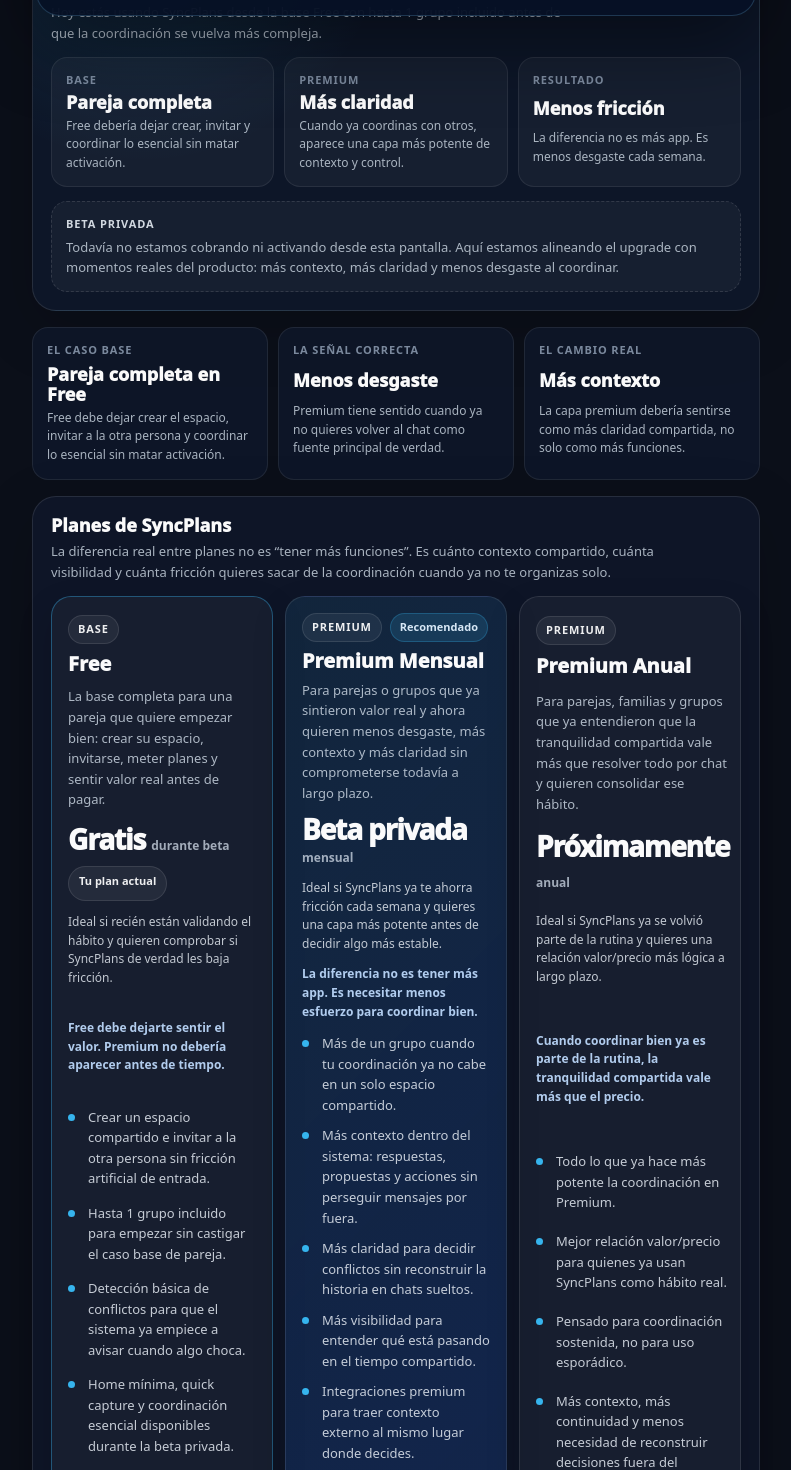
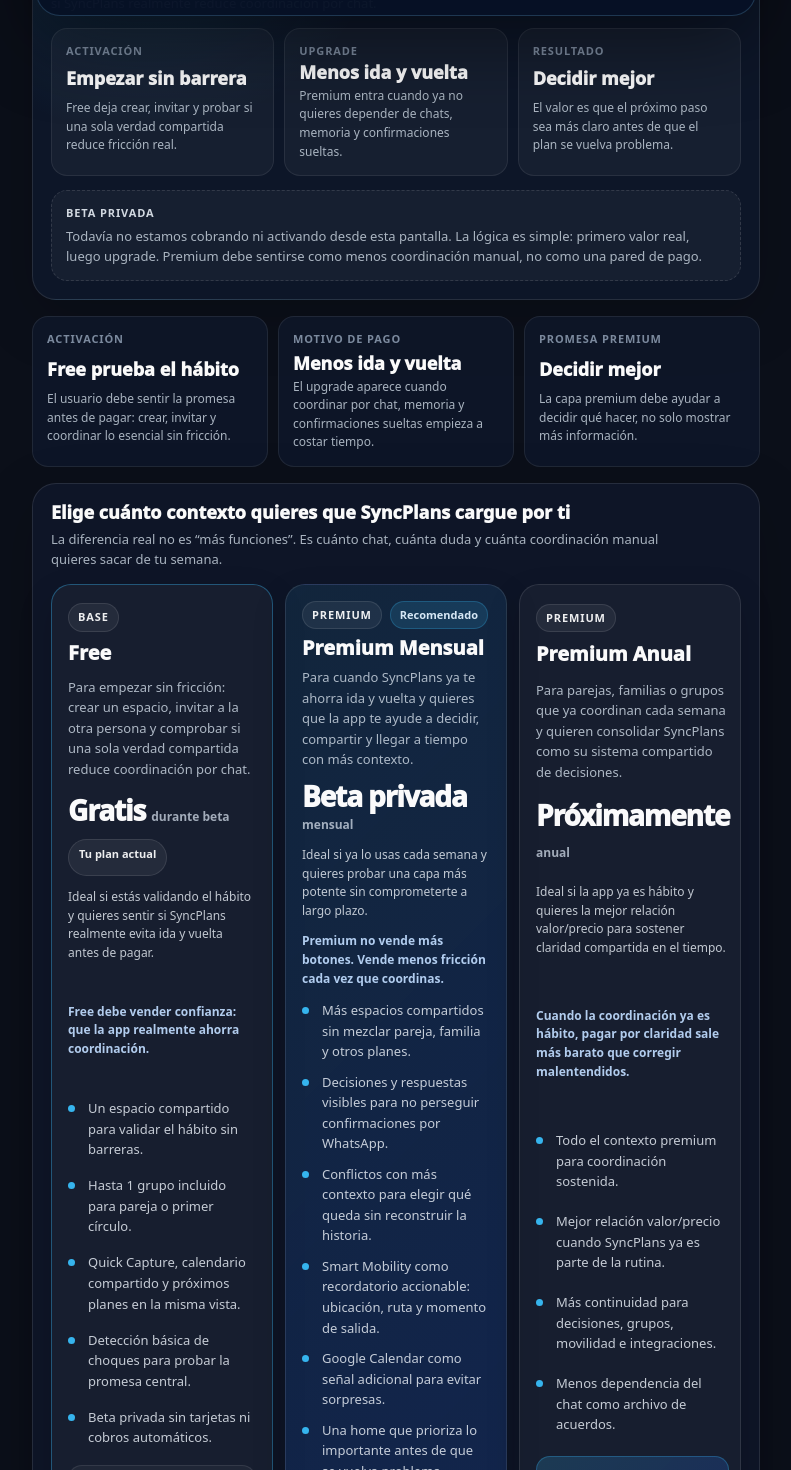
Before and after one commit to Fgainzall/syncplans-app, a Next.js app: page /planes in a window 1280 px wide. Shown: the part 760-2230 px from the top of the page, without its empty margins (244-1035 px from the left). Built offline with nearby package versions, Linux system fonts and the light colour scheme; no server answers.

Commit message:
Improve pricing outcomes messaging

```diff
--- a/src/app/planes/page.tsx
+++ b/src/app/planes/page.tsx
@@ -42,18 +42,18 @@ function buildPlanCards(): PlanCardConfig[] {
       price: "Gratis",
       priceSuffix: "durante beta",
       description:
-        "La base completa para una pareja que quiere empezar bien: crear su espacio, invitarse, meter planes y sentir valor real antes de pagar.",
+        "Para empezar sin fricción: crear un espacio, invitar a la otra persona y comprobar si una sola verdad compartida reduce coordinación por chat.",
       idealFor:
-        "Ideal si recién están validando el hábito y quieren comprobar si SyncPlans de verdad les baja fricción.",
+        "Ideal si estás validando el hábito y quieres sentir si SyncPlans realmente evita ida y vuelta antes de pagar.",
       features: [
-        "Crear un espacio compartido e invitar a la otra persona sin fricción artificial de entrada.",
-        `Hasta ${FREE_GROUP_LIMIT} grupo incluido para empezar sin castigar el caso base de pareja.`,
-        "Detección básica de conflictos para que el sistema ya empiece a avisar cuando algo choca.",
-        "Home mínima, quick capture y coordinación esencial disponibles durante la beta privada.",
-        "Sin tarjetas ni cobros automáticos en esta etapa.",
+        "Un espacio compartido para validar el hábito sin barreras.",
+        `Hasta ${FREE_GROUP_LIMIT} grupo incluido para pareja o primer círculo.`,
+        "Quick Capture, calendario compartido y próximos planes en la misma vista.",
+        "Detección básica de choques para probar la promesa central.",
+        "Beta privada sin tarjetas ni cobros automáticos.",
       ],
       emotionalHook:
-        "Free debe dejarte sentir el valor. Premium no debería aparecer antes de tiempo.",
+        "Free debe vender confianza: que la app realmente ahorra coordinación.",
     },
     {
       id: "premium_monthly",
@@ -64,19 +64,19 @@ function buildPlanCards(): PlanCardConfig[] {
       badge: "Recomendado",
       highlight: true,
       description:
-        "Para parejas o grupos que ya sintieron valor real y ahora quieren menos desgaste, más contexto y más claridad sin comprometerse todavía a largo plazo.",
+        "Para cuando SyncPlans ya te ahorra ida y vuelta y quieres que la app te ayude a decidir, compartir y llegar a tiempo con más contexto.",
       idealFor:
-        "Ideal si SyncPlans ya te ahorra fricción cada semana y quieres una capa más potente antes de decidir algo más estable.",
+        "Ideal si ya lo usas cada semana y quieres probar una capa más potente sin comprometerte a largo plazo.",
       features: [
-        "Más de un grupo cuando tu coordinación ya no cabe en un solo espacio compartido.",
-        "Más contexto dentro del sistema: respuestas, propuestas y acciones sin perseguir mensajes por fuera.",
-        "Más claridad para decidir conflictos sin reconstruir la historia en chats sueltos.",
-        "Más visibilidad para entender qué está pasando en el tiempo compartido.",
-        "Integraciones premium para traer contexto externo al mismo lugar donde decides.",
-        "Flexibilidad para validar cuánto valor real te aporta semana a semana.",
+        "Más espacios compartidos sin mezclar pareja, familia y otros planes.",
+        "Decisiones y respuestas visibles para no perseguir confirmaciones por WhatsApp.",
+        "Conflictos con más contexto para elegir qué queda sin reconstruir la historia.",
+        "Smart Mobility como recordatorio accionable: ubicación, ruta y momento de salida.",
+        "Google Calendar como señal adicional para evitar sorpresas.",
+        "Una home que prioriza lo importante antes de que se vuelva problema.",
       ],
       emotionalHook:
-        "La diferencia no es tener más app. Es necesitar menos esfuerzo para coordinar bien.",
+        "Premium no vende más botones. Vende menos fricción cada vez que coordinas.",
     },
     {
       id: "premium_yearly",
@@ -85,17 +85,17 @@ function buildPlanCards(): PlanCardConfig[] {
       price: "Próximamente",
       priceSuffix: "anual",
       description:
-        "Para parejas, familias y grupos que ya entendieron que la tranquilidad compartida vale más que resolver todo por chat y quieren consolidar ese hábito.",
+        "Para parejas, familias o grupos que ya coordinan cada semana y quieren consolidar SyncPlans como su sistema compartido de decisiones.",
       idealFor:
-        "Ideal si SyncPlans ya se volvió parte de la rutina y quieres una relación valor/precio más lógica a largo plazo.",
+        "Ideal si la app ya es hábito y quieres la mejor relación valor/precio para sostener claridad compartida en el tiempo.",
       features: [
-        "Todo lo que ya hace más potente la coordinación en Premium.",
-        "Mejor relación valor/precio para quienes ya usan SyncPlans como hábito real.",
-        "Pensado para coordinación sostenida, no para uso esporádico.",
-        "Más contexto, más continuidad y menos necesidad de reconstruir decisiones fuera del sistema.",
+        "Todo el contexto premium para coordinación sostenida.",
+        "Mejor relación valor/precio cuando SyncPlans ya es parte de la rutina.",
+        "Más continuidad para decisiones, grupos, movilidad e integraciones.",
+        "Menos dependencia del chat como archivo de acuerdos.",
       ],
       emotionalHook:
-        "Cuando coordinar bien ya es parte de la rutina, la tranquilidad compartida vale más que el precio.",
+        "Cuando la coordinación ya es hábito, pagar por claridad sale más barato que corregir malentendidos.",
     },
   ];
 }
@@ -108,7 +108,7 @@ function getDecisionHeadline(state: PlanAccessState): string {
   if (state.hasPremiumAccess) {
     return "Tu coordinación ya funciona con más claridad, menos fricción y mejor contexto.";
   }
-  return "Free sirve para empezar bien. Premium aparece cuando coordinar con otros deja de ser prueba y ya te pide más claridad, menos fricción y mejor contexto.";
+  return "Empieza gratis. Paga solo cuando SyncPlans ya te esté ahorrando coordinación real.";
 }
 
 function getDecisionCopy(state: PlanAccessState): string {
@@ -121,7 +121,7 @@ function getDecisionCopy(state: PlanAccessState): string {
   if (state.hasPremiumAccess) {
     return "Cuando Premium está activo, el valor no se nota en una lista. Se nota en menos desgaste, menos mensajes sueltos y mejores decisiones compartidas.";
   }
-  return "El problema no es guardar eventos. El problema es alinear personas, contexto y decisiones sin perseguir chats ni versiones distintas de la realidad.";
+  return "No estás pagando por guardar eventos. Estás pagando por reducir ida y vuelta, detectar choques antes de discutirlos y mantener una sola verdad compartida.";
 }
 
 function getWhyPayBullets(state: PlanAccessState): string[] {
@@ -150,9 +150,9 @@ function getWhyPayBullets(state: PlanAccessState): string[] {
   }
 
   return [
-    "Free debe dejar vivir bien a una pareja en el caso base antes de pedir pago.",
-    "Premium tiene sentido cuando ya no quieres coordinar desde chats, memoria y buena suerte.",
-    "La diferencia real es más contexto dentro del sistema y menos desgaste fuera de él.",
+    "Free valida el hábito sin fricción ni presión de pago.",
+    "Premium tiene sentido cuando la coordinación ya se repite cada semana.",
+    "La diferencia real es menos chat, menos dudas y mejores decisiones compartidas.",
   ];
 }
 
@@ -199,19 +199,19 @@ function getOutcomeCards(state: PlanAccessState) {
 
   return [
     {
-      label: "Base",
-      value: "Pareja completa",
-      copy: "Free debería dejar crear, invitar y coordinar lo esencial sin matar activación.",
+      label: "Activación",
+      value: "Empezar sin barrera",
+      copy: "Free deja crear, invitar y probar si una sola verdad compartida reduce fricción real.",
     },
     {
-      label: "Premium",
-      value: "Más claridad",
-      copy: "Cuando ya coordinas con otros, aparece una capa más potente de contexto y control.",
+      label: "Upgrade",
+      value: "Menos ida y vuelta",
+      copy: "Premium entra cuando ya no quieres depender de chats, memoria y confirmaciones sueltas.",
     },
     {
       label: "Resultado",
-      value: "Menos fricción",
-      copy: "La diferencia no es más app. Es menos desgaste cada semana.",
+      value: "Decidir mejor",
+      copy: "El valor es que el próximo paso sea más claro antes de que el plan se vuelva problema.",
     },
   ];
 }
@@ -233,7 +233,7 @@ function getCurrentPlanNote(state: PlanAccessState): string {
     return "Tu acceso actual corresponde a Premium Mensual.";
   }
 
-  return `Hoy estás usando SyncPlans desde la base Free con hasta ${FREE_GROUP_LIMIT} grupo incluido antes de que la coordinación se vuelva más compleja.`;
+  return `Hoy estás en Free: suficiente para probar un grupo, invitar a la otra persona y validar si SyncPlans realmente reduce coordinación por chat.`;
 }
 
 function getPlanButtonLabel(card: PlanCardConfig, isCurrent: boolean, founderEquivalent: boolean) {
@@ -256,12 +256,12 @@ function getPlanHint(
     return "Founder ya vive en una capa preferencial. Aquí no necesitas hacer upgrade, sino entender el valor que ya conservas.";
   }
   if (card.id === "free") {
-    return "Free te deja empezar bien. Subir solo tiene sentido cuando la coordinación ya te pide más claridad y menos desgaste.";
+    return "Free te deja empezar bien. Subir solo tiene sentido cuando ya sientes que SyncPlans te ahorra coordinación real.";
   }
   if (state.accessSource === "trial") {
     return "Todavía estás probando Premium. Este click sirve para leer intención real dentro de la beta, no para cobrarte ahora.";
   }
-  return "Durante la beta privada no se cobra ni se activa desde aquí. Este paso nos sirve para medir intención real de upgrade.";
+  return "Durante la beta privada no se cobra ni se activa desde aquí. Este paso registra intención real de upgrade.";
 }
 
 function useIsCompactWidth(maxWidth = 760) {
@@ -401,7 +401,7 @@ export default function PlanesPage() {
         subtitle={
           isCompact
             ? "Tu acceso actual arriba. La diferencia real abajo."
-            : "Premium debería aparecer cuando SyncPlans ya te evita desgaste real: más claridad compartida, menos fricción y mejor contexto para coordinar con otros."
+            : "Premium aparece cuando SyncPlans ya te ahorra coordinación real: menos ida y vuelta, más claridad y mejores decisiones compartidas."
         }
       />
 
@@ -409,7 +409,7 @@ export default function PlanesPage() {
         <section style={styles.hero}>
           <div style={styles.heroTop}>
             <div style={styles.heroCopy}>
-              <div style={styles.eyebrow}>Monetización alineada al valor</div>
+              <div style={styles.eyebrow}>Planes alineados al valor</div>
               <h1 style={styles.h1}>
                 {loading ? "Cargando tu acceso..." : getDecisionHeadline(planState)}
               </h1>
@@ -506,34 +506,34 @@ export default function PlanesPage() {
             <p style={styles.betaNoteTitle}>Beta privada</p>
             <p style={styles.betaNoteBody}>
               Todavía no estamos cobrando ni activando desde esta pantalla.
-              Aquí estamos alineando el upgrade con momentos reales del producto:
-              más contexto, más claridad y menos desgaste al coordinar.
+              La lógica es simple: primero valor real, luego upgrade.
+              Premium debe sentirse como menos coordinación manual, no como una pared de pago.
             </p>
           </div>
         </section>
 
         <section style={styles.proofStrip}>
           <article style={styles.proofCard}>
-            <span style={styles.proofLabel}>El caso base</span>
-            <strong style={styles.proofValue}>Pareja completa en Free</strong>
+            <span style={styles.proofLabel}>Activación</span>
+            <strong style={styles.proofValue}>Free prueba el hábito</strong>
             <p style={styles.proofCopy}>
-              Free debe dejar crear el espacio, invitar a la otra persona y coordinar lo esencial sin matar activación.
+              El usuario debe sentir la promesa antes de pagar: crear, invitar y coordinar lo esencial sin fricción.
             </p>
           </article>
 
           <article style={styles.proofCard}>
-            <span style={styles.proofLabel}>La señal correcta</span>
-            <strong style={styles.proofValue}>Menos desgaste</strong>
+            <span style={styles.proofLabel}>Motivo de pago</span>
+            <strong style={styles.proofValue}>Menos ida y vuelta</strong>
             <p style={styles.proofCopy}>
-              Premium tiene sentido cuando ya no quieres volver al chat como fuente principal de verdad.
+              El upgrade aparece cuando coordinar por chat, memoria y confirmaciones sueltas empieza a costar tiempo.
             </p>
           </article>
 
           <article style={styles.proofCard}>
-            <span style={styles.proofLabel}>El cambio real</span>
-            <strong style={styles.proofValue}>Más contexto</strong>
+            <span style={styles.proofLabel}>Promesa premium</span>
+            <strong style={styles.proofValue}>Decidir mejor</strong>
             <p style={styles.proofCopy}>
-              La capa premium debería sentirse como más claridad compartida, no solo como más funciones.
+              La capa premium debe ayudar a decidir qué hacer, no solo mostrar más información.
             </p>
           </article>
         </section>
@@ -541,10 +541,9 @@ export default function PlanesPage() {
         <section style={styles.plansSection}>
           <header style={styles.plansHeader}>
             <div>
-              <h3 style={styles.plansTitle}>Planes de SyncPlans</h3>
+              <h3 style={styles.plansTitle}>Elige cuánto contexto quieres que SyncPlans cargue por ti</h3>
               <p style={styles.plansSub}>
-                La diferencia real entre planes no es “tener más funciones”.
-                Es cuánto contexto compartido, cuánta visibilidad y cuánta fricción quieres sacar de la coordinación cuando ya no te organizas solo.
+                La diferencia real no es “más funciones”. Es cuánto chat, cuánta duda y cuánta coordinación manual quieres sacar de tu semana.
               </p>
             </div>
           </header>
@@ -562,8 +561,8 @@ export default function PlanesPage() {
                 </strong>
                 <p style={styles.interestBody}>
                   Todavía no estamos cobrando ni activando desde esta pantalla.
-                  Este click sí nos sirve para medir intención real justo después
-                  de que el producto ya empezó a demostrar valor.
+                  Este click sirve para medir intención real justo después
+                  de que el producto empezó a demostrar valor.
                 </p>
               </div>
             </div>
--- a/src/lib/premium.ts
+++ b/src/lib/premium.ts
@@ -183,7 +183,7 @@ export function getPlanSnapshot(
   let planTag = "Plan base";
   let statusLabel = "Base Free activa";
   let planDescription =
-    "La base completa para empezar bien: crear el espacio compartido, invitar a la otra persona y validar el hábito antes de que pagar tenga sentido.";
+    "La base para probar la promesa sin fricción: crear un espacio, invitar a la otra persona y comprobar si una sola verdad compartida reduce coordinación por chat.";
 
   if (founder) {
     planLabel = "Founder";
@@ -196,25 +196,25 @@ export function getPlanSnapshot(
     planTag = "Trial Premium";
     statusLabel = "Prueba Premium activa";
     planDescription =
-      "Estás probando la capa que da más claridad, menos fricción y más contexto cuando coordinar con otros ya importa de verdad.";
+      "Estás probando la capa que reduce ida y vuelta, da más contexto y ayuda a decidir mejor cuando coordinar con otros ya importa de verdad.";
   } else if (premiumAccess && billingCycle === "yearly") {
     planLabel = "Premium Anual";
     planTag = "Plan Premium";
     statusLabel = "Premium anual activo";
     planDescription =
-      "Acceso completo para quienes ya usan SyncPlans como sistema real de coordinación y quieren sostener esa claridad compartida en el tiempo.";
+      "Acceso completo para quienes ya usan SyncPlans como sistema real de coordinación y quieren sostener claridad compartida en el tiempo.";
   } else if (premiumAccess && billingCycle === "monthly") {
     planLabel = "Premium Mensual";
     planTag = "Plan Premium";
     statusLabel = "Premium mensual activo";
     planDescription =
-      "Acceso completo con flexibilidad mes a mes para reducir fricción, sumar contexto y decidir mejor sin volver al chat como fuente principal de verdad.";
+      "Acceso completo con flexibilidad mes a mes para reducir ida y vuelta, sumar contexto y decidir mejor sin volver al chat como fuente principal de verdad.";
   } else if (premiumAccess) {
     planLabel = "Premium";
     planTag = "Plan Premium";
     statusLabel = "Premium activo";
     planDescription =
-      "Tienes acceso a la capa premium que convierte coordinación en decisiones más claras, visibles y controlables.";
+      "Tienes acceso a la capa premium que convierte coordinación dispersa en decisiones más claras, visibles y compartidas.";
   }
 
   return {
@@ -328,7 +328,7 @@ export function getPremiumContextCopy(
         title: "Premium tiene sentido cuando los conflictos ya te ahorran discusiones",
         copy:
           "No pagas por otro calendario. Pagas por resolver mejor los momentos donde dos planes compiten por el mismo tiempo y todos necesitan una sola versión clara.",
-        outcome: "Menos ida y vuelta cuando hay que decidir qué queda.",
+        outcome: "Menos ida y vuelta cuando hay que decidir qué queda y qué se mueve.",
         proof: "Conflictos detectados, comparación clara y decisión visible para todos.",
       };
     case "shared_coordination":
@@ -347,7 +347,7 @@ export function getPremiumContextCopy(
         label: "Llegar a tiempo",
         title: "Premium se vuelve natural cuando la app también te ayuda a moverte",
         copy:
-          "Smart Mobility no debería ser un adorno. Tiene valor cuando SyncPlans entiende el plan, mira ubicación y te acerca a la acción correcta: salir a tiempo.",
+          "Smart Mobility no es un adorno. Tiene valor cuando SyncPlans entiende el plan, mira ubicación y te acerca a la acción correcta: salir a tiempo.",
         outcome: "Menos planes que empiezan tarde por falta de contexto.",
         proof: "Ubicación, ruta y momento de salida conectados al plan real.",
       };
@@ -357,7 +357,7 @@ export function getPremiumContextCopy(
         label: "Más espacios",
         title: "Premium tiene lógica cuando tu coordinación ya no cabe en un solo grupo",
         copy:
-          "Free debe activar el hábito. Premium entra cuando quieres manejar pareja, familia y otros espacios sin mezclar contexto ni perder claridad.",
+          "Free activa el hábito. Premium entra cuando quieres manejar pareja, familia y otros espacios sin mezclar contexto ni perder claridad.",
         outcome: "Cada relación con su propio contexto y menos ruido cruzado.",
         proof: "Más grupos y lectura más clara de cada espacio compartido.",
       };
@@ -378,7 +378,7 @@ export function getPremiumContextCopy(
         label: "Uso real",
         title: "Premium debería aparecer cuando SyncPlans ya se volvió parte de tu semana",
         copy:
-          "Si ya estás capturando planes, revisando próximos eventos y cerrando decisiones, Premium no es más decoración: es más contexto y menos desgaste sobre un hábito real.",
+          "Si ya estás capturando planes, revisando próximos eventos y cerrando decisiones, Premium no es más decoración: es más contexto y menos coordinación manual sobre un hábito real.",
         outcome: "Más control cuando la coordinación empieza a repetirse cada semana.",
         proof: "Uso frecuente, próximos planes y coordinación activa en una sola capa.",
       };
@@ -450,7 +450,7 @@ export function getPlanAccessState(
   }
 
   let planStatusHint =
-    "Estás usando la base Free para empezar bien. Premium aparece cuando coordinar con otros ya te pide más claridad, menos fricción y más contexto compartido.";
+    "Estás usando la base Free para empezar bien. Premium aparece cuando coordinar con otros ya te pide menos ida y vuelta, más claridad y más contexto compartido.";
 
   if (accessSource === "founder") {
     planStatusHint =
```
